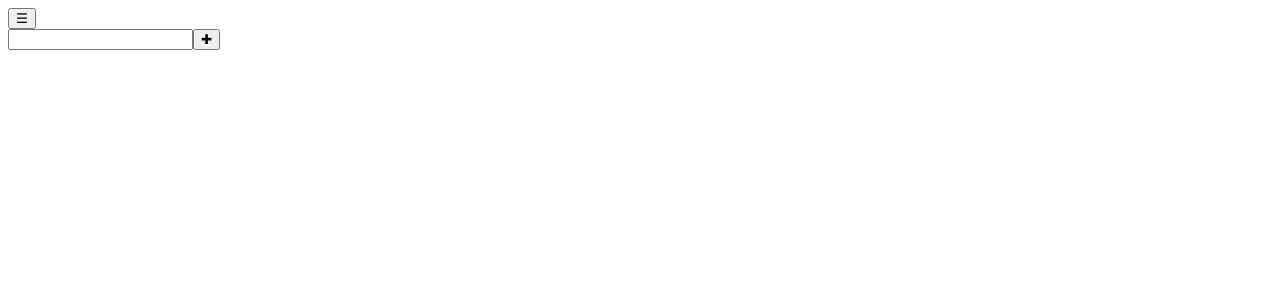
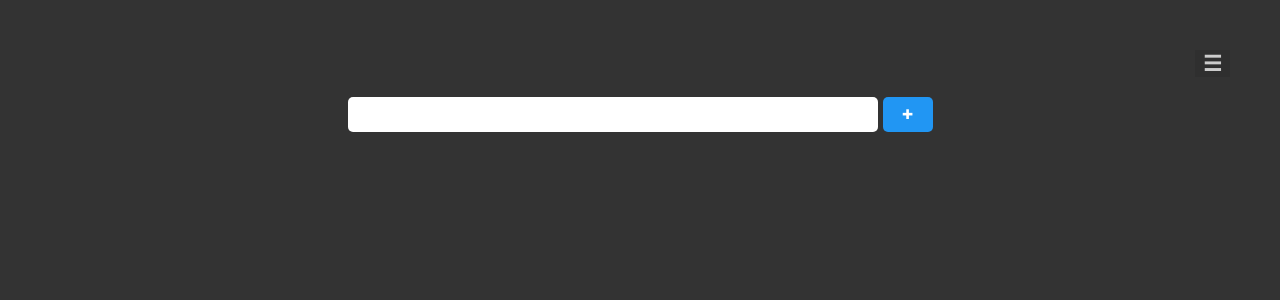
Before and after one commit to qcarpentier/list-your-mind, a React (Create React App) app: page / in a window 1280 px wide. Shown: the top 300 px of the page. Built offline with nearby package versions, Linux system fonts and the light colour scheme.

Commit message:
Style complete + animation with FlipMove

```diff
--- a/package.json
+++ b/package.json
@@ -5,6 +5,7 @@
   "dependencies": {
     "react": "^16.4.2",
     "react-dom": "^16.4.2",
+    "react-flip-move": "^3.0.2",
     "react-scripts": "1.1.5"
   },
   "scripts": {
--- a/src/Components/AddItem.js
+++ b/src/Components/AddItem.js
@@ -10,12 +10,10 @@ const AddItem = props => {
   };
 
   return (
-    <div className="add-item-container" onSubmit={handleSubmit}>
-      <form>
-        <input type="text" value={props.item} onChange={handleInputChange} />
-        <button>&#10010;</button>
-      </form>
-    </div>
+    <form className="add-item-container" onSubmit={handleSubmit}>
+      <input type="text" value={props.item} onChange={handleInputChange} />
+      <button>&#10010;</button>
+    </form>
   )
 }
 
--- a/src/Components/List.js
+++ b/src/Components/List.js
@@ -1,4 +1,5 @@
-import React from 'react'
+import React from 'react';
+import FlipMove from "react-flip-move";
 
 const List = props => {
   const deleteItem = index => {
@@ -6,7 +7,7 @@ const List = props => {
   };
 
   // Item list with filtering
-  const listItems = props.items ?
+  const listItems = props.items ? (
     props.items
       .filter(items => items.includes(props.item))
       .map((item, index) => (
@@ -19,12 +20,20 @@ const List = props => {
             <span className="tooltip-text">Delete</span>
           </div>
         </li>
-      )) :
-    null;
+      ))
+     ) : (
+      null
+    );
 
   return (
     <div className="list-container">
-      {listItems}
+      {props.disableAnimation ? (
+        <FlipMove enterAnimation="fade" leaveAnimation="fade">
+          {listItems}
+        </FlipMove>
+      ) : (
+        listItems
+      )}
     </div>
   )
 }
--- a/src/index.js
+++ b/src/index.js
@@ -2,4 +2,6 @@ import React from 'react';
 import ReactDOM from 'react-dom';
 import App from './components/App';
 
+import "./styles/style.css";
+
 ReactDOM.render(<App />, document.getElementById('root'));
--- /dev/null
+++ b/src/styles/style.css
@@ -0,0 +1,304 @@
+html,
+body {
+  height: 100%;
+  margin: 0;
+  padding: 0;
+  box-sizing: border-box;
+}
+
+body {
+  background-color: #333;
+  padding: 50px;
+  font-size: 110%;
+  font-family: sans-serif;
+}
+
+.app-container {
+  flex: 1 0 auto;
+}
+
+/*********************/
+/* Menu container */
+/*********************/
+
+.menu-container {
+  display: flex;
+  justify-content: flex-end;
+  margin-bottom: 20px;
+}
+
+.menu-container button {
+  width: 35px;
+  background: #2f2f2f;
+  color: #ccc;
+  font-size: 120%;
+  font-weight: bold;
+  border: none;
+  transition: ease 0.4s all;
+}
+
+.menu-container button:hover {
+  background: #444;
+  cursor: pointer;
+}
+
+/*******************/
+/* Modal container */
+/*******************/
+
+/* The Modal (background) */
+.modal-container {
+  position: fixed; /* Stay in place */
+  z-index: 1; /* Sit on top */
+  left: 0;
+  top: 0;
+  width: 100%; /* Full width */
+  height: 100%; /* Full height */
+  overflow: auto; /* Enable scroll if needed */
+  background-color: rgba(0, 0, 0, 0.4); /* Black w/ opacity */
+}
+
+/* Modal Content/Box */
+.modal-content {
+  background-color: #333;
+  margin: 15% auto; /* 15% from the top and centered */
+  padding: 20px;
+  width: 50%; /* Could be more or less, depending on screen size */
+  height: 15%;
+}
+
+/* The Close Button */
+.close {
+  color: #ccc;
+  float: right;
+  font-size: 28px;
+  font-weight: bold;
+}
+
+.close:hover {
+  color: #eee;
+  cursor: pointer;
+}
+
+/*************************/
+/*     Switch toggle     */
+/*************************/
+/*     switch > div      */
+/*    slider > button    */
+/* slider::before > ball */
+/*************************/
+
+.switch-container {
+  display: flex;
+  justify-content: center;
+  align-items: center;
+  height: 100%;
+}
+
+.switch-container span {
+  margin-right: 15px;
+  padding-top: 7px;
+  color: #ccc;
+}
+
+.switch {
+  position: relative;
+  width: 75px;
+  height: 34px;
+}
+
+/* Hide checkbox */
+.switch input {
+  display: none;
+}
+
+/* Slider button */
+.slider {
+  /* Display */
+  position: absolute;
+  top: 0;
+  left: 0;
+  right: 0;
+  bottom: 0;
+
+  /* Appearance */
+  background-color: #ccc;
+  border-radius: 34px; /* Round the slider button */
+  cursor: pointer;
+
+  /* Animation for background */
+  -webkit-transition: 0.4s;
+  transition: all 0.2s ease;
+}
+
+/* Slider ball */
+.slider::before {
+  position: absolute;
+  height: 26px;
+  width: 26px;
+  left: 4px;
+  bottom: 4px;
+
+  /* Appearance */
+  content: "";
+  background-color: white;
+  border-radius: 50%; /* Ball */
+
+  /* Animation for slider ball */
+  -webkit-transition: 0.4s;
+  transition: 0.4s;
+}
+
+/* Slider button when the input is checked */
+input:checked + .slider {
+  background-color: #2196f3;
+}
+
+/* Slider ball when the input is checked */
+input:checked + .slider::before {
+  -webkit-transform: translateX(26px);
+  -ms-transform: translateX(26px);
+  transform: translateX(26px);
+}
+
+/*********************/
+/* AddItem container */
+/*********************/
+
+.add-item-container {
+  display: flex;
+  justify-content: center;
+}
+
+.add-item-container input {
+  /* Display */
+  width: calc(100% - 200px);
+  max-width: 500px;
+  min-width: 150px;
+  text-align: center;
+
+  /* Appearance */
+  margin-right: 5px;
+  padding: 10px 15px;
+  border-radius: 5px;
+  border: none;
+}
+
+.add-item-container button {
+  width: 50px;
+  color: white;
+  background-color: #2196f3;
+
+  transition: ease 0.4s all;
+  border-radius: 5px;
+  border: none;
+}
+
+.add-item-container button:hover {
+  background-color: #0a6ebd;
+  cursor: pointer;
+}
+
+/* Allows to keep the margin between App and List when last item is removed */
+.add-item-container form {
+  margin-bottom: 20px;
+}
+
+/******************/
+/* List container */
+/******************/
+
+/* Margin between App and List */
+.list-container {
+  margin-top: 20px;
+  max-height: 20px;
+}
+
+.list-container li {
+  /* Flex and display */
+  display: flex;
+  justify-content: center;
+  align-items: center;
+  width: calc(100% - 200px);
+  max-width: 500px;
+  min-width: 150px;
+
+  /* Appearance */
+  color: #333;
+  background-color: white;
+  opacity: 0.8;
+  list-style: none;
+  border-radius: 5px;
+  margin: auto;
+  margin-bottom: 10px;
+
+  /* Custom style */
+  transition: ease 0.4s all;
+  padding: 5px;
+  padding-left: 30px;
+}
+
+.list-container li:hover {
+  background-color: #bbb;
+  cursor: default;
+}
+
+/**************************/
+/* Close button animation */
+/**************************/
+
+.close-button {
+  transform: rotate(0deg);
+  transition: ease 0.4s all;
+  font-size: 75%;
+}
+
+.close-button:hover {
+  transform: rotate(180deg);
+  color: red;
+  cursor: pointer;
+}
+
+/************/
+/* Tool tip */
+/************/
+
+.tooltip {
+  /* Flex and display */
+  position: relative;
+  display: flex;
+  justify-content: flex-end;
+  margin-right: 30px;
+
+  /* Allow value and button/tooltip to be on opposite side */
+  margin-left: auto;
+}
+
+.tooltip-text {
+  /* Display  */
+  position: absolute;
+  width: 60px;
+
+  /* Set the tooltip text above the close button  */
+  bottom: 100%; /* Tooltip text is on the top */
+  left: -24px; /* 60px (width) /2 = 30px -> 80% (font-size) of 30px = 24px
+
+  /* Appearance  */
+  font-size: 80%;
+  color: #fff;
+  background-color: black;
+  font-weight: bold;
+  text-align: center;
+  border-radius: 5px;
+  padding: 5px 0;
+
+  /* Tooltip text animation */
+  visibility: hidden;
+  opacity: 0;
+  transition: opacity 0.4s;
+}
+
+.tooltip:hover .tooltip-text {
+  visibility: visible;
+  opacity: 1;
+}
```
Also changed, not shown: 1 other file (tests, documents, lock files or other folders).
